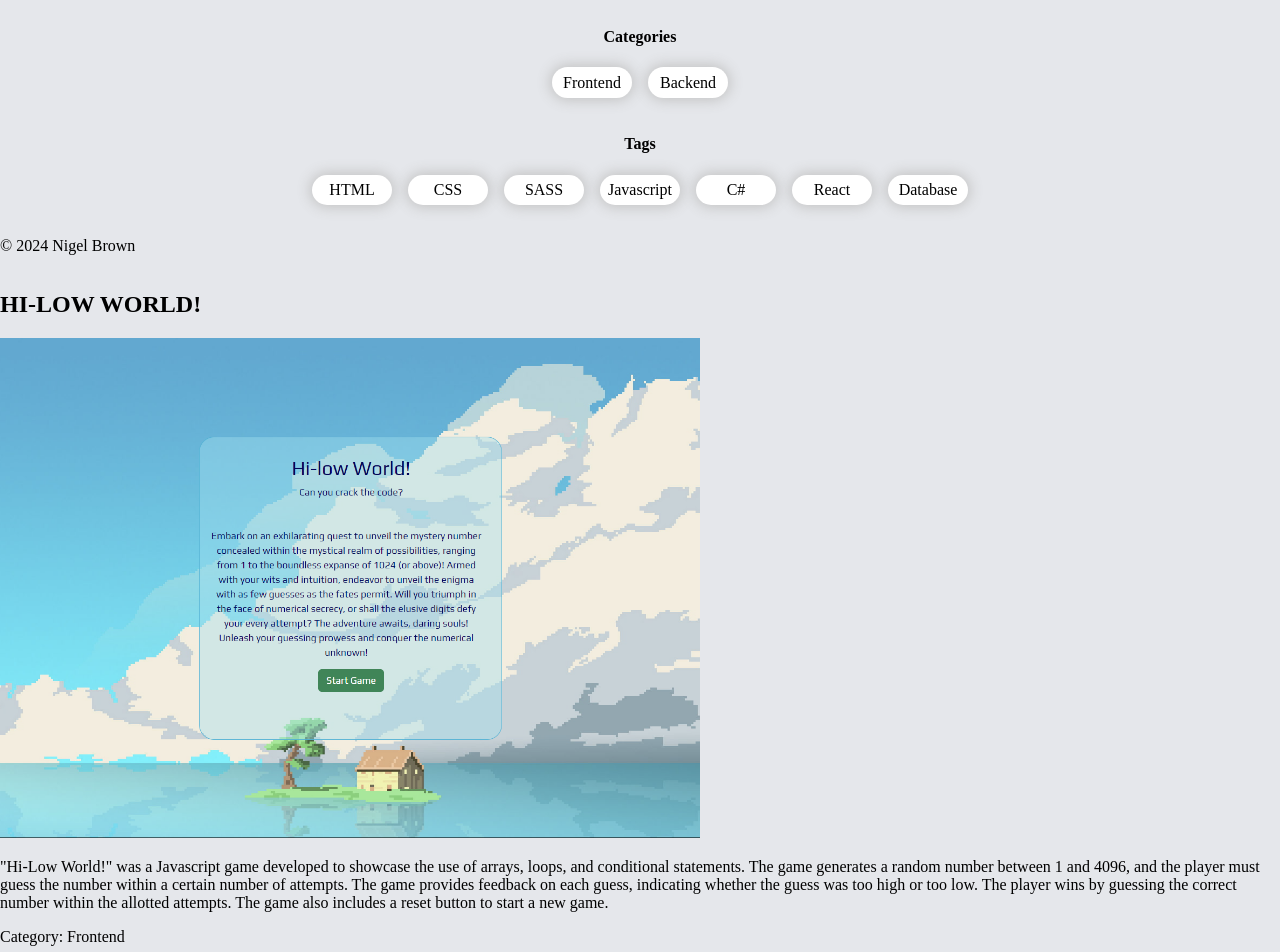
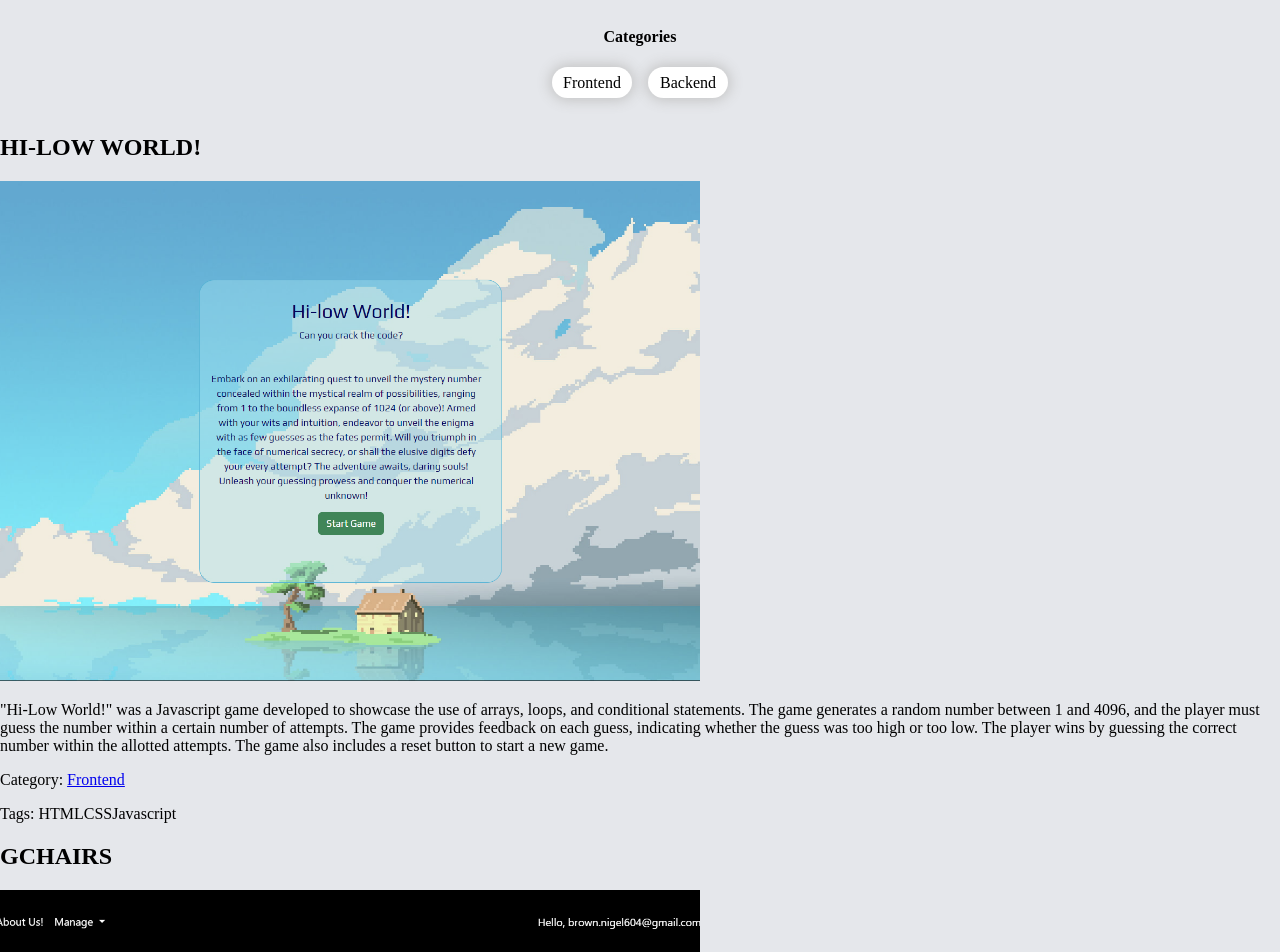
Before and after one commit to brownnigel604/Nigel-Portfolio, an Angular app: page / in a window 1280 px wide. Shown: the part 860-1812 px from the top of the page. Built offline with nearby package versions, Linux system fonts and the light colour scheme.

Commit message:
categories, fixing tags

```diff
--- a/src/app/app.component.html
+++ b/src/app/app.component.html
@@ -31,33 +31,19 @@
             (newCategoryFilterEvent)="setCategoryFilter($event)"
           ></app-categories>
         </div>
-        <div id="tags">
+        <!-- <div id="tags">
           <app-tags
             [tagFilter]="tagFilter"
             (newTagFilterEvent)="setTagFilter($event)"
           ></app-tags>
-        </div>
+        </div> -->
       </div>
     </section>
     <router-outlet></router-outlet>
-    <!-- <section id="projects-container" *ngIf="!selectedProject">
-      <app-projects
-        [categoryFilter]="categoryFilter"
-        (newCategoryFilterEvent)="setCategoryFilter($event)"
-        [tagFilter]="tagFilter"
-        (newTagFilterEvent)="setTagFilter($event)"
-        (newSelectedProjectEvent)="setSelectedProject($event)"
-      >
-      </app-projects>
-    </section>
-    <section id="project" *ngIf="selectedProject">
-      <button (click)="clearSelectedProject()">Back</button>
-      <app-project [project]="selectedProject"></app-project>
-    </section> -->
   </main>
-  <footer>
-    <p>&copy; {{ date }} {{ author }}</p>
-  </footer>
 </div>
 
 <router-outlet />
+<footer>
+  <p>&copy; {{ date }} {{ author }}</p>
+</footer>
--- a/src/app/app.routes.ts
+++ b/src/app/app.routes.ts
@@ -4,6 +4,7 @@ import { ProjectComponent } from './components/project/project.component';
 
 export const routes: Routes = [
     { path: '', component: ProjectsComponent, pathMatch: 'full' },
-    { path: 'projects', component: ProjectsComponent, pathMatch: 'full' },
+    { path: 'projects', component: ProjectsComponent },
+    { path: 'projects/categories/:slug', component: ProjectsComponent },
     { path: 'projects/:id', component: ProjectComponent },
 ];
--- a/src/app/components/categories/categories.component.html
+++ b/src/app/components/categories/categories.component.html
@@ -6,7 +6,7 @@
       active: categoryFilter && category.id == categoryFilter.id,
       inactive: !categoryFilter || category.id !== categoryFilter.id
     }"
-    (click)="setCategoryFilter(category)"
+    (click)="navigateToCategory(category)"
     style="cursor: pointer"
   >
     {{ category.name }}
--- a/src/app/components/categories/categories.component.ts
+++ b/src/app/components/categories/categories.component.ts
@@ -2,6 +2,7 @@ import { Component, Input, Output, EventEmitter } from '@angular/core';
 import { CommonModule } from '@angular/common';
 import { Category } from '../../model/categories';
 import { CategoryService } from '../../services/category.service';
+import { Router } from '@angular/router';
 
 @Component({
   selector: 'app-categories',
@@ -11,7 +12,7 @@ import { CategoryService } from '../../services/category.service';
   styleUrl: './categories.component.css'
 })
 export class CategoriesComponent {
-    constructor(private categoryService: CategoryService) { }
+    constructor(private categoryService: CategoryService, private router: Router) { }
 
     categories: Category[] = [];
     getCategories(): void {
@@ -24,8 +25,13 @@ export class CategoriesComponent {
 
     @Input() categoryFilter: Category | undefined;
     @Output() newCategoryFilterEvent = new EventEmitter<Category>();
-    setCategoryFilter(category: Category) {
+
+    setCategoryFilter(category: Category): void {
       this.categoryFilter = category;
       this.newCategoryFilterEvent.emit(category);
-  }
+    }
+
+    navigateToCategory(category: Category): void {
+      this.router.navigate(['/projects/categories', category.slug]);
+    }
 }
--- a/src/app/components/projects/projects.component.html
+++ b/src/app/components/projects/projects.component.html
@@ -1,7 +1,6 @@
 <article
   *ngFor="let project of projects | projectFilter : tagFilter"
   [class.hidden]="tagFilter && project.category?.id != tagFilter.id"
-  (click)="setSelectedProject(project)"
 >
   <ng-container
     *ngIf="!categoryFilter || project.category?.id === categoryFilter.id"
@@ -11,14 +10,13 @@
       *ngIf="project.image"
       [src]="'assets/images/' + project.image"
       alt="Image of {{ project.title }}"
+      (click)="setSelectedProject(project)"
     />
     <p>{{ project.excerpt }}</p>
     <p *ngIf="project.category">
       Category:
-      <span
-        (click)="setCategoryFilter(project.category)"
-        style="cursor: pointer"
-        >{{ project.category.name }}</span
+      <a [href]="'/projects/categories/' + project.category.slug">
+        {{ project.category.name }}</a
       >
     </p>
     <p *ngIf="project.tags && project.tags.length > 0">
--- a/src/app/components/projects/projects.component.ts
+++ b/src/app/components/projects/projects.component.ts
@@ -1,7 +1,6 @@
 import { Component, Input, Output, EventEmitter, OnInit } from '@angular/core';
 import { CommonModule } from '@angular/common';
-import { Router } from '@angular/router';
-
+import { Router, ActivatedRoute } from '@angular/router';
 import { ProjectFilterPipe } from '../../pipes/project-filter.pipe';
 
 import { Category } from '../../model/categories';
@@ -20,7 +19,11 @@ import { ProjectComponent } from '../project/project.component';
   styleUrl: './projects.component.css'
 })
 export class ProjectsComponent implements OnInit{
-  constructor(private projectService: ProjectService, private router: Router) { }
+  constructor(
+    private projectService: ProjectService,
+    private router: Router,
+    private route: ActivatedRoute
+  ) {}
 
   projects: Project[] = [];
   getProjects(): void {
@@ -29,8 +32,23 @@ export class ProjectsComponent implements OnInit{
       .subscribe((projects) => this.projects = projects)
   }
 
-  ngOnInit(){
-    this.getProjects();
+  getProjectsByCategory(): void {
+    const categorySlug = String(this.route.snapshot.paramMap.get('slug'));
+    this.projectService
+      .getProjectsByCategory(categorySlug)
+      .subscribe((data) => (this.projects = data))
+  }
+
+  ngOnInit(): void {
+    this.route.params.subscribe((params) => {
+      console.log(params);
+      const segment: string = this.route.snapshot.url[1]?.path;
+      if (segment === 'categories') {
+        this.getProjectsByCategory();
+      } else {
+        this.getProjects();
+      }
+    })
   }
 
   @Input() categoryFilter: Category | undefined;
--- a/src/app/components/tags/tags.component.ts
+++ b/src/app/components/tags/tags.component.ts
@@ -14,6 +14,7 @@ export class TagsComponent {
   constructor(private tagService: TagService) { }
 
   tags: Tag[] = [];
+
   getTags(): void {
     this.tags = this.tagService.getTags();
   }
@@ -25,8 +26,8 @@ export class TagsComponent {
   @Input() tagFilter: Tag | undefined;
   @Output() newTagFilterEvent = new EventEmitter<Tag>();
 
-  setTagFilter(tag: Tag) {
+  setTagFilter(tag: Tag): void {
     this.tagFilter = tag;
-    this.newTagFilterEvent.emit(tag);
+    this.newTagFilterEvent.emit(tag); // Emit the tag filter to the parent component
   }
 }
--- a/src/app/services/project.service.ts
+++ b/src/app/services/project.service.ts
@@ -15,4 +15,10 @@ export class ProjectService {
   getProject(id: number): Project {
     return PROJECTS.find((project) => project.id === id)!;
   }
+  getProjectsByCategory(slug: string): Observable<Project[]> {
+    const projects = PROJECTS.filter(
+      (project) => project.category?.slug === slug
+    )!;
+    return of (projects);
+  }
 }
```
